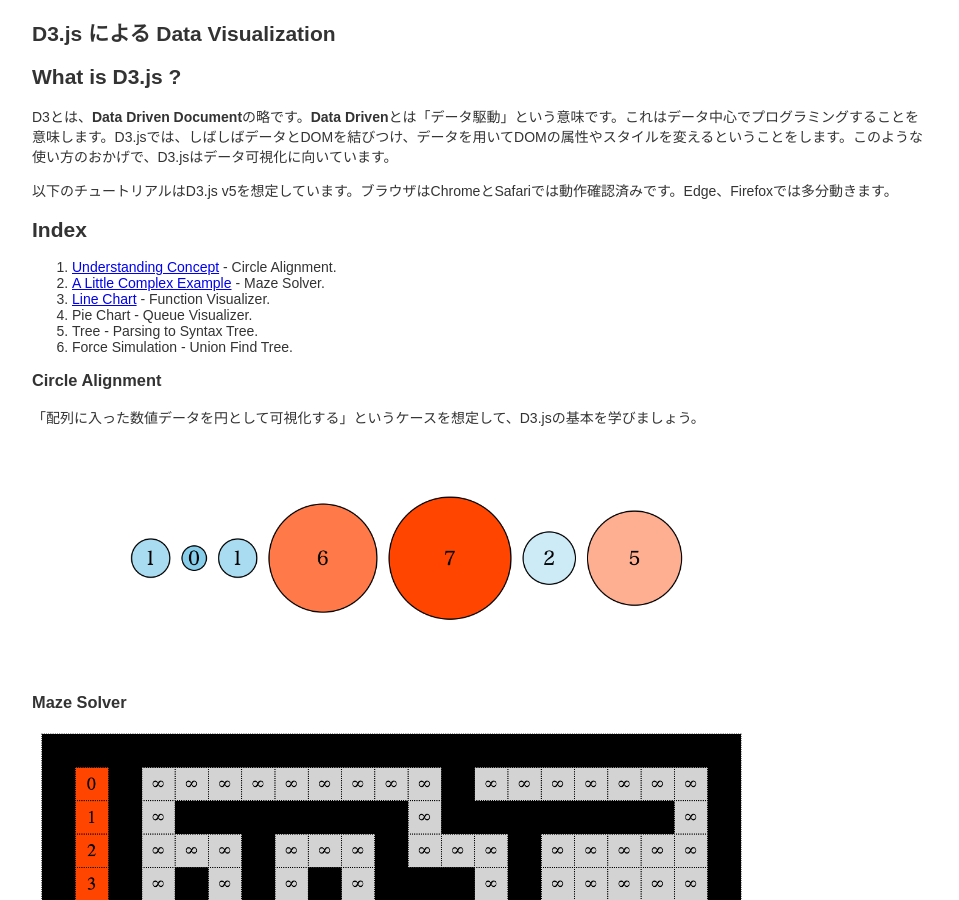
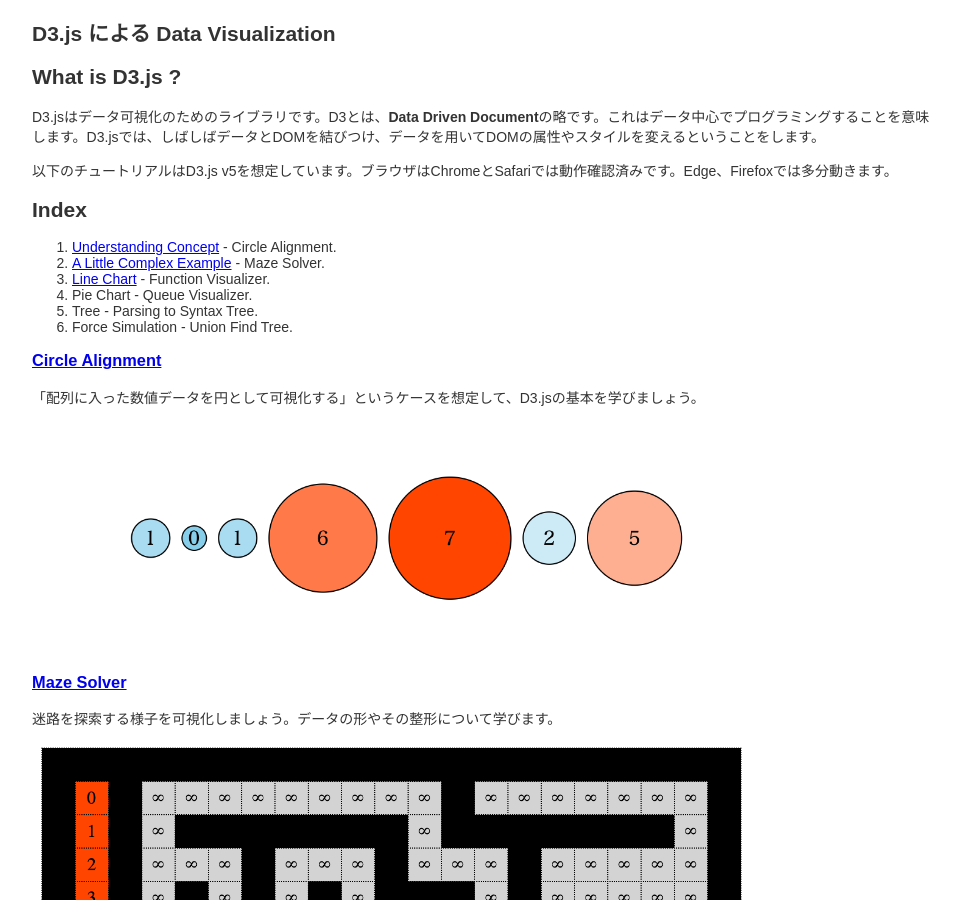
Before and after one commit to bombrary/lectures, a Jekyll site: the page built from d3js/index.md, in a window 1280 px wide and 900 px high. Shown: the whole window, without its empty margins (158-1117 px from the left). Built offline with Jekyll 4.4.1, drawn with Linux system fonts in a browser that asks for light colours; some of the changed text lies outside the part shown.

Commit message:
Modified description.

```diff
--- a/d3js/index.md
+++ b/d3js/index.md
@@ -8,7 +8,7 @@
 ## What is D3.js ?
 
 
-D3とは、**Data Driven Document**の略です。**Data Driven**とは「データ駆動」という意味です。これはデータ中心でプログラミングすることを意味します。D3.jsでは、しばしばデータとDOMを結びつけ、データを用いてDOMの属性やスタイルを変えるということをします。このような使い方のおかげで、D3.jsはデータ可視化に向いています。
+D3.jsはデータ可視化のためのライブラリです。D3とは、**Data Driven Document**の略です。これはデータ中心でプログラミングすることを意味します。D3.jsでは、しばしばデータとDOMを結びつけ、データを用いてDOMの属性やスタイルを変えるということをします。
 
 以下のチュートリアルはD3.js v5を想定しています。ブラウザはChromeとSafariでは動作確認済みです。Edge、Firefoxでは多分動きます。
 
@@ -23,19 +23,23 @@
 
 
 
-### Circle Alignment
+### [Circle Alignment](./Part01)
 
 「配列に入った数値データを円として可視化する」というケースを想定して、D3.jsの基本を学びましょう。
 
 ![center](img/circle_alignment.png)
 
 
-### Maze Solver
+### [Maze Solver](./Part02)
+
+迷路を探索する様子を可視化しましょう。データの形やその整形について学びます。
 
 ![center w:500px](img/maze.png)
 
 
-### Function Vizualizer
+### [Function Vizualizer](./Part03)
+
+折れ線グラフを描きましょう。軸や折れ線の描画方法だけでなく、ちょっとしたインタラクティブ要素も学びます。
 
 ![center w:700px](img/sinc.svg)
 
```
